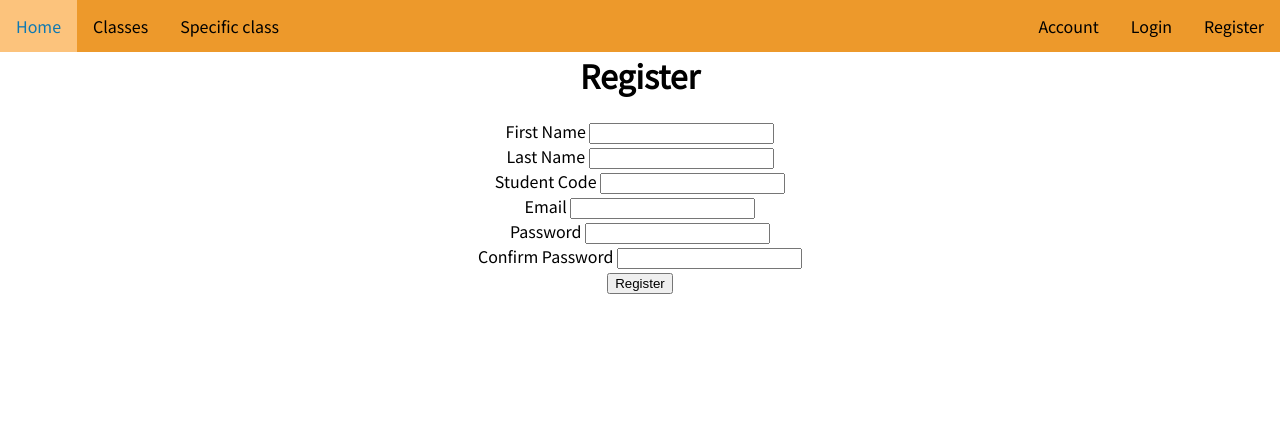
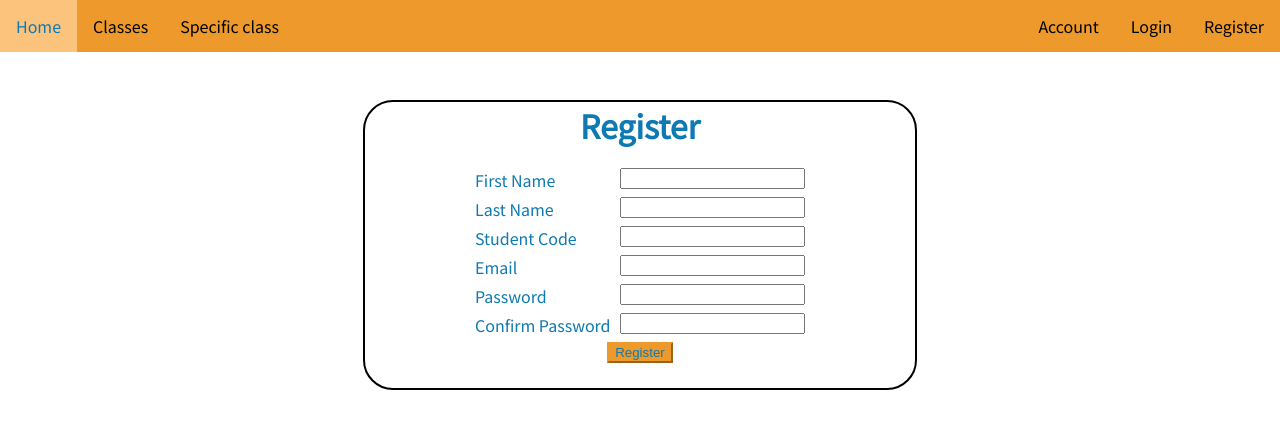
Before and after one commit to jackiejone/AttendanceProject, a Flask app: page /register in a window 1280 px wide. Shown: the top 429 px of the page. Run offline with Flask 2, Linux system fonts and the light colour scheme; some libraries are stand-ins or nearby versions.

Commit message:
Styled Register Form

```diff
--- a/attendanceproject/static/style.css
+++ b/attendanceproject/static/style.css
@@ -21,6 +21,7 @@ body {
     margin: 0;
     padding: 0;
     background-color: var(--main);
+    min-width: 555px;
 }
 
 #nav-left li {
@@ -52,3 +53,51 @@ body {
     margin-right: auto;
     text-align: center;
 }
+
+#macro {
+  margin-top: 5px;
+}
+
+.register {
+  width: 550px;
+  border-style: solid;
+  border-color: black;
+  border-width: 2px;
+  border-radius: 30px;
+  margin-left: auto;
+  margin-right: auto;
+  margin-top: 100px;
+}
+
+.register h1 {
+  margin-top: 0;
+  margin-bottom: 20px;
+  color: var(--headings);
+}
+
+.register form {
+  min-height: 220px;
+}
+
+.register label {
+  float: left;
+  margin-left: 20%;
+  margin-bottom: 0px;
+  color: var(--headings);
+}
+
+.register input {
+  float: right;
+  margin-right: 20%;
+  margin-bottom: 0px;
+}
+
+.submit input {
+  float: none;
+  margin-left: auto;
+  margin-right: auto;
+  margin-top: 5px;
+  background-color: var(--main);
+  border-color: var(--main);
+  color: var(--headings);
+}
--- a/attendanceproject/templates/_formhelpers.html
+++ b/attendanceproject/templates/_formhelpers.html
@@ -1,4 +1,5 @@
 {% macro render_field(field) %}
+  <div id='macro'>
     {{ field.label }}
     {{ field(**kwargs)|safe }}
     <br>
@@ -9,4 +10,5 @@
       {% endfor %}
       </ul>
     {% endif %}
+  </div>
 {% endmacro %}
--- a/attendanceproject/templates/register.html
+++ b/attendanceproject/templates/register.html
@@ -1,5 +1,6 @@
 {% extends "layout.html" %}
 {% block content %}
+    <div class='register'>
         <h1>Register</h1>
 
         <form action='' method='POST'>
@@ -10,6 +11,7 @@
                 {{ render_field(form.email) }}
                 {{ render_field(form.password) }}
                 {{ render_field(form.confirm_password) }}
-            {{ form.submit }}
+                <div class='submit'>{{ form.submit }}</div>
         </form>
+    </div>
 {% endblock %}
```
Lines whose indentation alone changed are shown as unchanged.
